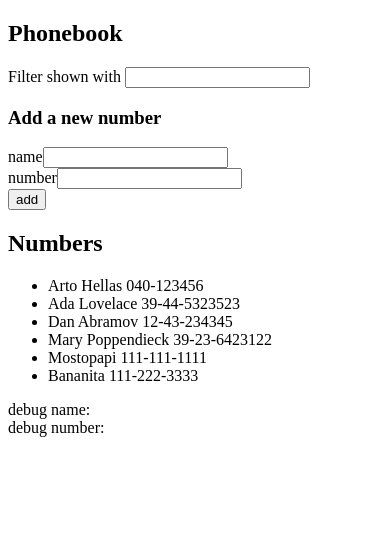
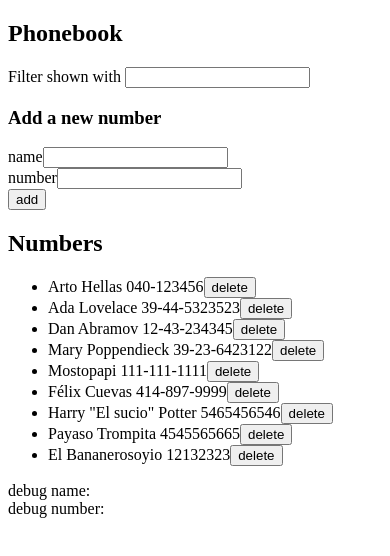
Before and after one commit to MikoVelascoRamirez/fullstackopen-exercises-repo, a React (Vite) app in the folder part2/exercsies/4.-phone_book_continuation_server/: page / in a window 390 px wide. Shown: the top 556 px of the page. Built offline with nearby package versions, Linux system fonts and the light colour scheme; data requests are answered from the project's data file.

Commit message:
71. feat: adding deletion feature to each contact into phonebook list.

```diff
--- a/part2/exercsies/4.-phone_book_continuation_server/components/PersonsList.jsx
+++ b/part2/exercsies/4.-phone_book_continuation_server/components/PersonsList.jsx
@@ -1,6 +1,6 @@
 import React from "react";
 
-const PersonsList = ({personsLength, filteredList, filteredListLength}) => {
+const PersonsList = ({personsLength, deleteContact, filteredList, filteredListLength}) => {
   return (
     <ul>
       {!personsLength
@@ -10,6 +10,7 @@ const PersonsList = ({personsLength, filteredList, filteredListLength}) => {
             return (
               <li key={id}>
                 {name} {number}
+                <button id={id} onClick={() => deleteContact(id)}>delete</button>
               </li>
             );
           })
--- a/part2/exercsies/4.-phone_book_continuation_server/db.json
+++ b/part2/exercsies/4.-phone_book_continuation_server/db.json
@@ -26,9 +26,24 @@
       "number": "111-111-1111"
     },
     {
-      "id": "8a8a",
-      "name": "Bananita",
-      "number": "111-222-3333"
+      "id": "e306",
+      "name": "Félix Cuevas",
+      "number": "414-897-9999"
+    },
+    {
+      "id": "5c4d",
+      "name": "Harry \"El sucio\" Potter",
+      "number": "5465456546"
+    },
+    {
+      "id": "ccb3",
+      "name": "Payaso Trompita",
+      "number": "4545565665"
+    },
+    {
+      "id": "d981",
+      "name": "El Bananerosoyio",
+      "number": "12132323"
     }
   ]
 }
--- a/part2/exercsies/4.-phone_book_continuation_server/services/phonebook.js
+++ b/part2/exercsies/4.-phone_book_continuation_server/services/phonebook.js
@@ -12,7 +12,13 @@ const getListOfContacts = () => {
     return request.then(response => response)
 }
 
+const deleteContact = id => {
+    const request = axios.delete(`${URL}/${id}`)
+    return request.then(response => response)
+}
+
 export default {
     addNewContact,
-    getListOfContacts
+    getListOfContacts,
+    deleteContact
 }
--- a/part2/exercsies/4.-phone_book_continuation_server/src/App.jsx
+++ b/part2/exercsies/4.-phone_book_continuation_server/src/App.jsx
@@ -45,6 +45,23 @@ const App = () => {
     });
   };
 
+  const deleteContact = (id) => {
+    const msgToDelete = window.confirm("Are you sure want to delete this contact?");
+    // console.log("aaaaaa", id)
+    // console.log("response of confirm", msgToDelete)
+    if(msgToDelete) {
+      PhoneBook.deleteContact(id)
+        .then(response => {
+          if(response.statusText === 'OK'){
+            const personsList = [...persons].filter((person) => person.id !== id);
+            // console.log(persons, personsList)
+            setPersons(personsList)
+            setFilteredList(personsList)
+          }
+        })
+    }
+  }
+
   const filterPhoneBook = (searchTerm) =>
     persons.filter(
       (person) => !person.name.search(new RegExp(`^(${searchTerm})`, "i"))
@@ -75,6 +92,7 @@ const App = () => {
       <h2>Numbers</h2>
       <PersonsList
         personsLength={persons.length}
+        deleteContact={deleteContact}
         filteredList={filteredList}
         filteredListLength={filteredList.length}
       />
```
